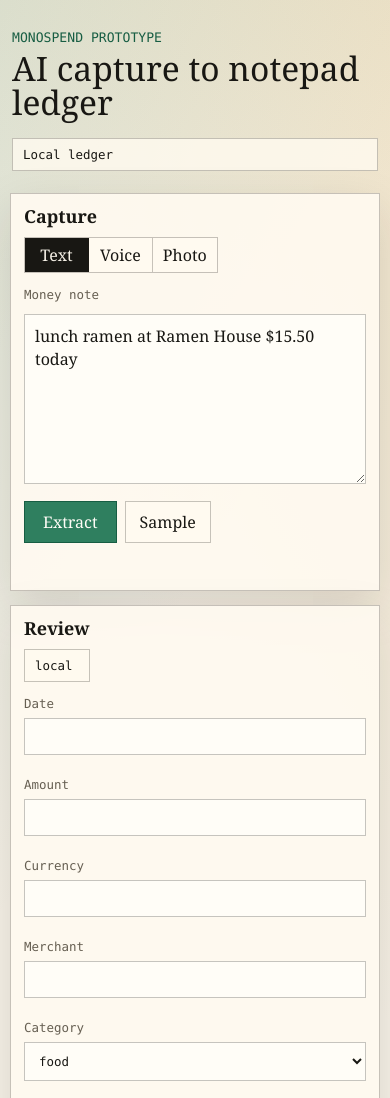
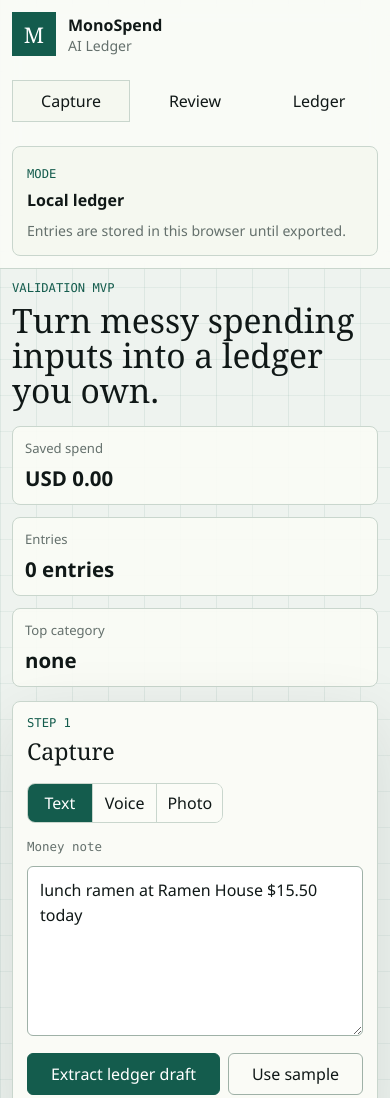
Before and after one commit to htom78/wanman-startup-studio, a website: page prototypes/monospend-ai-ledger/public/index.html in a window 390 px wide. Shown: the top 1098 px of the page. Drawn offline with Linux system fonts and the light colour scheme.

Commit message:
feat: refine monospend responsive app mock

```diff
--- a/prototypes/monospend-ai-ledger/public/index.html
+++ b/prototypes/monospend-ai-ledger/public/index.html
@@ -7,19 +7,64 @@
     <link rel="stylesheet" href="styles.css">
   </head>
   <body>
-    <main class="shell">
+    <div class="app-frame">
+      <aside class="rail" aria-label="App navigation">
+        <div class="brand-lockup">
+          <div class="brand-mark" aria-hidden="true">M</div>
+          <div>
+            <p>MonoSpend</p>
+            <span>AI Ledger</span>
+          </div>
+        </div>
+
+        <nav class="rail-nav" aria-label="Sections">
+          <a href="#capture" class="active">Capture</a>
+          <a href="#review">Review</a>
+          <a href="#ledger">Ledger</a>
+        </nav>
+
+        <div class="rail-card">
+          <span>Mode</span>
+          <strong id="storageStatus">Local ledger</strong>
+          <p>Entries are stored in this browser until exported.</p>
+        </div>
+      </aside>
+
+      <main class="app-main">
         <header class="topbar">
           <div>
-          <p class="eyebrow">MonoSpend Prototype</p>
-          <h1>AI capture to notepad ledger</h1>
+            <p class="eyebrow">Validation MVP</p>
+            <h1>Turn messy spending inputs into a ledger you own.</h1>
           </div>
-        <div class="status-pill" id="storageStatus">Local ledger</div>
+          <div class="top-actions" aria-label="Prototype status">
+            <span class="status-pill">No bank sync</span>
+            <span class="status-pill">Editable before save</span>
+            <span class="status-pill">Export ready</span>
+          </div>
         </header>
 
+        <section class="metrics-strip" aria-label="Ledger summary">
+          <article>
+            <span>Saved spend</span>
+            <strong id="totalAmount">USD 0.00</strong>
+          </article>
+          <article>
+            <span>Entries</span>
+            <strong id="entryCount">0 entries</strong>
+          </article>
+          <article>
+            <span>Top category</span>
+            <strong id="topCategory">none</strong>
+          </article>
+        </section>
+
         <section class="workspace" aria-label="MonoSpend AI ledger workspace">
-        <section class="panel capture-panel" aria-label="Capture expense">
-          <div class="panel-head">
+          <section class="surface capture-surface" id="capture" aria-label="Capture expense">
+            <div class="surface-head">
+              <div>
+                <p class="section-kicker">Step 1</p>
                 <h2>Capture</h2>
+              </div>
               <div class="mode-tabs" role="tablist" aria-label="Input mode">
                 <button class="mode-tab active" type="button" data-mode="text">Text</button>
                 <button class="mode-tab" type="button" data-mode="voice">Voice</button>
@@ -33,7 +78,7 @@
             </div>
 
             <div class="mode-pane" data-pane="voice">
-            <label for="voiceInput">Transcript</label>
+              <label for="voiceInput">Voice transcript</label>
               <textarea id="voiceInput" spellcheck="false" placeholder="Press Record or type a transcript"></textarea>
               <div class="button-row">
                 <button class="secondary" type="button" id="recordButton">Record</button>
@@ -50,16 +95,19 @@
             </div>
 
             <div class="button-row action-row">
-            <button class="primary" type="button" id="extractButton">Extract</button>
-            <button class="secondary" type="button" id="sampleButton">Sample</button>
+              <button class="primary" type="button" id="extractButton">Extract ledger draft</button>
+              <button class="ghost" type="button" id="sampleButton">Use sample</button>
             </div>
             <p class="message" id="message" role="status"></p>
           </section>
 
-        <section class="panel review-panel" aria-label="Review extracted ledger entry">
-          <div class="panel-head">
+          <section class="surface review-surface" id="review" aria-label="Review extracted ledger entry">
+            <div class="surface-head">
+              <div>
+                <p class="section-kicker">Step 2</p>
                 <h2>Review</h2>
-            <span id="providerBadge" class="mini-badge">local</span>
+              </div>
+              <span id="providerBadge" class="provider-badge">local</span>
             </div>
 
             <form class="entry-grid" id="entryForm">
@@ -82,36 +130,34 @@
             </form>
 
             <label for="ledgerLine">Ledger line</label>
-          <textarea id="ledgerLine" class="ledger-line" spellcheck="false"></textarea>
+            <textarea id="ledgerLine" class="ledger-line" spellcheck="false" placeholder="AI extraction appears here. Edit before saving."></textarea>
 
             <div class="button-row action-row">
-            <button class="primary" type="button" id="saveButton">Save</button>
-            <button class="secondary" type="button" id="clearDraftButton">Clear</button>
+              <button class="primary" type="button" id="saveButton">Save to ledger</button>
+              <button class="ghost" type="button" id="clearDraftButton">Clear draft</button>
             </div>
           </section>
 
-        <section class="panel ledger-panel" aria-label="Ledger">
-          <div class="panel-head">
-            <h2>Ledger</h2>
-            <span class="mini-badge" id="entryCount">0 entries</span>
+          <section class="surface ledger-surface" id="ledger" aria-label="Ledger">
+            <div class="surface-head">
+              <div>
+                <p class="section-kicker">Step 3</p>
+                <h2>Notepad ledger</h2>
               </div>
-
-          <div class="totals">
-            <div><span>Total</span><strong id="totalAmount">USD 0.00</strong></div>
-            <div><span>Top category</span><strong id="topCategory">none</strong></div>
             </div>
 
             <ol class="ledger-list" id="ledgerList"></ol>
 
             <div class="button-row export-row">
-            <button class="secondary" type="button" id="exportMarkdown">Markdown</button>
-            <button class="secondary" type="button" id="exportJson">JSONL</button>
-            <button class="secondary" type="button" id="exportCsv">CSV</button>
-            <button class="danger" type="button" id="clearLedger">Clear ledger</button>
+              <button class="secondary" type="button" id="exportMarkdown">Export Markdown</button>
+              <button class="secondary" type="button" id="exportJson">Export JSONL</button>
+              <button class="secondary" type="button" id="exportCsv">Export CSV</button>
+              <button class="danger" type="button" id="clearLedger">Clear</button>
             </div>
           </section>
         </section>
       </main>
+    </div>
 
     <script src="app.js"></script>
   </body>
--- a/prototypes/monospend-ai-ledger/public/styles.css
+++ b/prototypes/monospend-ai-ledger/public/styles.css
@@ -1,29 +1,38 @@
 :root {
-  --ink: #181713;
-  --paper: #f6f1e7;
-  --panel: #fffaf0;
-  --line: #1f1b1440;
-  --muted: #665f52;
-  --accent: #2f7f5f;
-  --accent-strong: #175d43;
-  --warn: #b8492f;
-  --gold: #d9a441;
-  --shadow: 0 18px 45px rgba(33, 27, 17, 0.13);
+  --ink: #101817;
+  --muted: #64706c;
+  --canvas: #eef3ef;
+  --surface: #fbfcf7;
+  --surface-2: #f5f8f0;
+  --line: #c9d6cd;
+  --line-strong: #9fb1a7;
+  --green: #145c4d;
+  --green-2: #1f7a62;
+  --blue: #2f5e88;
+  --clay: #b85d3d;
+  --yellow: #d7b84f;
+  --shadow: 0 22px 70px rgba(16, 24, 23, 0.11);
+  --radius: 8px;
 }
 
 * {
   box-sizing: border-box;
 }
 
+html {
+  scroll-behavior: smooth;
+}
+
 body {
   margin: 0;
   min-height: 100vh;
   background:
-    linear-gradient(120deg, rgba(47, 127, 95, 0.13), transparent 34%),
-    linear-gradient(240deg, rgba(216, 164, 65, 0.18), transparent 38%),
-    var(--paper);
+    linear-gradient(90deg, rgba(20, 92, 77, 0.08) 1px, transparent 1px),
+    linear-gradient(0deg, rgba(20, 92, 77, 0.06) 1px, transparent 1px),
+    var(--canvas);
+  background-size: 36px 36px;
   color: var(--ink);
-  font-family: ui-serif, Georgia, Cambria, "Times New Roman", serif;
+  font-family: Avenir Next, Avenir, "Segoe UI", sans-serif;
 }
 
 button,
@@ -35,108 +44,276 @@ select {
 
 button {
   min-height: 42px;
-  border: 1px solid var(--line);
-  background: var(--panel);
+  border: 1px solid var(--line-strong);
+  background: var(--surface);
   color: var(--ink);
   cursor: pointer;
-  transition: transform 140ms ease, box-shadow 140ms ease, background 140ms ease;
+  transition: background 140ms ease, border-color 140ms ease, box-shadow 140ms ease, transform 140ms ease;
 }
 
 button:hover {
+  border-color: var(--green);
+  box-shadow: 0 10px 24px rgba(16, 24, 23, 0.12);
   transform: translateY(-1px);
-  box-shadow: 0 10px 22px rgba(33, 27, 17, 0.12);
 }
 
 button:disabled {
   cursor: not-allowed;
-  opacity: 0.62;
+  opacity: 0.58;
   transform: none;
   box-shadow: none;
 }
 
-.shell {
-  width: min(1440px, calc(100vw - 32px));
-  margin: 0 auto;
-  padding: 24px 0 34px;
+.app-frame {
+  display: grid;
+  grid-template-columns: 244px minmax(0, 1fr);
+  min-height: 100vh;
+}
+
+.rail {
+  position: sticky;
+  top: 0;
+  height: 100vh;
+  display: grid;
+  grid-template-rows: auto auto 1fr;
+  gap: 24px;
+  padding: 22px;
+  border-right: 1px solid var(--line);
+  background: rgba(251, 252, 247, 0.88);
+  backdrop-filter: blur(12px);
+}
+
+.brand-lockup {
+  display: flex;
+  align-items: center;
+  gap: 12px;
+}
+
+.brand-mark {
+  display: grid;
+  place-items: center;
+  width: 44px;
+  height: 44px;
+  border: 1px solid var(--green);
+  background: var(--green);
+  color: white;
+  font-family: Georgia, Cambria, serif;
+  font-size: 1.35rem;
+}
+
+.brand-lockup p,
+.brand-lockup span,
+.eyebrow,
+.section-kicker,
+.rail-card span,
+.status-pill,
+.provider-badge,
+label {
+  letter-spacing: 0;
+}
+
+.brand-lockup p {
+  margin: 0;
+  font-weight: 700;
+}
+
+.brand-lockup span {
+  display: block;
+  color: var(--muted);
+  font-size: 0.88rem;
+}
+
+.rail-nav {
+  display: grid;
+  gap: 8px;
+}
+
+.rail-nav a {
+  display: block;
+  padding: 10px 12px;
+  border: 1px solid transparent;
+  color: var(--ink);
+  text-decoration: none;
+}
+
+.rail-nav a.active,
+.rail-nav a:hover {
+  border-color: var(--line);
+  background: var(--surface-2);
+}
+
+.rail-card {
+  align-self: end;
+  border: 1px solid var(--line);
+  background: var(--surface-2);
+  padding: 14px;
+  border-radius: var(--radius);
+}
+
+.rail-card span,
+.section-kicker,
+.eyebrow {
+  color: var(--green);
+  font-family: ui-monospace, SFMono-Regular, Menlo, Consolas, monospace;
+  font-size: 0.76rem;
+  text-transform: uppercase;
+}
+
+.rail-card strong {
+  display: block;
+  margin-top: 6px;
+  font-size: 1rem;
+}
+
+.rail-card p {
+  margin: 10px 0 0;
+  color: var(--muted);
+  font-size: 0.88rem;
+  line-height: 1.45;
+}
+
+.app-main {
+  min-width: 0;
+  padding: 28px;
 }
 
 .topbar {
   display: flex;
   justify-content: space-between;
-  gap: 18px;
+  gap: 24px;
   align-items: flex-end;
-  padding: 18px 2px 22px;
+  margin-bottom: 18px;
 }
 
 .eyebrow {
-  margin: 0 0 6px;
-  color: var(--accent-strong);
-  font-family: ui-monospace, SFMono-Regular, Menlo, Consolas, monospace;
-  font-size: 0.82rem;
-  text-transform: uppercase;
+  margin: 0 0 8px;
 }
 
 h1,
 h2 {
   margin: 0;
-  line-height: 1.02;
   letter-spacing: 0;
 }
 
 h1 {
-  max-width: 780px;
-  font-size: clamp(2.1rem, 7vw, 5.8rem);
+  max-width: 760px;
+  font-family: Georgia, Cambria, "Times New Roman", serif;
+  font-size: 3.6rem;
+  font-weight: 500;
+  line-height: 0.98;
+}
+
+h2 {
+  font-family: Georgia, Cambria, "Times New Roman", serif;
+  font-size: 1.45rem;
   font-weight: 500;
 }
 
-h2 {
-  font-size: 1.12rem;
+.top-actions {
+  display: flex;
+  flex-wrap: wrap;
+  justify-content: flex-end;
+  gap: 8px;
+  max-width: 420px;
 }
 
 .status-pill,
-.mini-badge {
+.provider-badge {
   border: 1px solid var(--line);
-  background: rgba(255, 250, 240, 0.82);
+  background: var(--surface);
+  color: var(--green);
   padding: 8px 10px;
   font-family: ui-monospace, SFMono-Regular, Menlo, Consolas, monospace;
-  font-size: 0.78rem;
+  font-size: 0.76rem;
   white-space: nowrap;
+}
+
+.metrics-strip {
+  display: grid;
+  grid-template-columns: 1.2fr 0.8fr 1fr;
+  gap: 12px;
+  margin-bottom: 14px;
+}
+
+.metrics-strip article {
+  min-width: 0;
+  border: 1px solid var(--line);
+  background: rgba(251, 252, 247, 0.9);
+  padding: 14px;
+  border-radius: var(--radius);
+}
+
+.metrics-strip span {
+  display: block;
+  margin-bottom: 7px;
+  color: var(--muted);
+  font-size: 0.82rem;
+}
+
+.metrics-strip strong {
+  display: block;
+  font-size: 1.28rem;
+  overflow-wrap: anywhere;
 }
 
 .workspace {
   display: grid;
-  grid-template-columns: minmax(280px, 0.9fr) minmax(320px, 1fr) minmax(320px, 1fr);
+  grid-template-columns: minmax(300px, 0.85fr) minmax(360px, 1fr);
+  grid-template-areas:
+    "capture review"
+    "ledger ledger";
   gap: 14px;
   align-items: start;
 }
 
-.panel {
+.surface {
   min-width: 0;
-  background: rgba(255, 250, 240, 0.92);
   border: 1px solid var(--line);
+  background: rgba(251, 252, 247, 0.96);
+  border-radius: var(--radius);
   box-shadow: var(--shadow);
-  padding: 16px;
+  padding: 18px;
 }
 
-.panel-head {
+.capture-surface {
+  grid-area: capture;
+}
+
+.review-surface {
+  grid-area: review;
+}
+
+.ledger-surface {
+  grid-area: ledger;
+}
+
+.surface-head {
   display: flex;
   justify-content: space-between;
-  gap: 12px;
+  gap: 16px;
   align-items: center;
-  margin-bottom: 14px;
+  margin-bottom: 16px;
+}
+
+.section-kicker {
+  margin: 0 0 5px;
 }
 
 .mode-tabs {
   display: inline-grid;
   grid-template-columns: repeat(3, minmax(0, 1fr));
+  width: min(310px, 100%);
   border: 1px solid var(--line);
+  border-radius: var(--radius);
+  overflow: hidden;
 }
 
 .mode-tab {
-  min-height: 34px;
+  min-height: 36px;
   border: 0;
   border-right: 1px solid var(--line);
-  padding: 6px 10px;
+  background: var(--surface);
+  padding: 8px 10px;
 }
 
 .mode-tab:last-child {
@@ -144,8 +321,8 @@ h2 {
 }
 
 .mode-tab.active {
-  background: var(--ink);
-  color: var(--paper);
+  background: var(--green);
+  color: white;
 }
 
 label {
@@ -161,24 +338,26 @@ textarea,
 input,
 select {
   width: 100%;
-  border: 1px solid var(--line);
-  background: #fffdf7;
+  min-width: 0;
+  border: 1px solid var(--line-strong);
+  background: #ffffff;
   color: var(--ink);
-  padding: 10px;
+  border-radius: 6px;
+  padding: 11px 12px;
   outline: none;
 }
 
 textarea:focus,
 input:focus,
 select:focus {
-  border-color: var(--accent);
-  box-shadow: 0 0 0 3px rgba(47, 127, 95, 0.14);
+  border-color: var(--green-2);
+  box-shadow: 0 0 0 3px rgba(31, 122, 98, 0.14);
 }
 
 textarea {
   resize: vertical;
   min-height: 170px;
-  line-height: 1.48;
+  line-height: 1.52;
 }
 
 .mode-pane {
@@ -200,20 +379,32 @@ textarea {
   margin-top: 12px;
 }
 
-.primary {
-  background: var(--accent);
-  border-color: var(--accent-strong);
-  color: #fffdf7;
-  padding: 0 18px;
+.primary,
+.secondary,
+.ghost,
+.danger {
+  border-radius: 6px;
+  padding: 0 16px;
 }
 
-.secondary,
-.danger {
-  padding: 0 14px;
+.primary {
+  background: var(--green);
+  border-color: var(--green);
+  color: white;
+}
+
+.secondary {
+  background: var(--surface-2);
+}
+
+.ghost {
+  background: transparent;
 }
 
 .danger {
-  color: var(--warn);
+  border-color: rgba(184, 93, 61, 0.48);
+  color: var(--clay);
+  background: #fff8f5;
 }
 
 .hint,
@@ -227,13 +418,18 @@ textarea {
   margin: 12px 0 0;
 }
 
+.message[data-kind="error"] {
+  color: var(--clay);
+}
+
 .receipt-preview {
   display: none;
   width: 100%;
-  max-height: 170px;
+  max-height: 190px;
   object-fit: contain;
   border: 1px solid var(--line);
-  background: #fffdf7;
+  background: white;
+  border-radius: 6px;
   margin: 0 0 12px;
 }
 
@@ -243,59 +439,48 @@ textarea {
 
 .entry-grid {
   display: grid;
-  grid-template-columns: repeat(2, minmax(0, 1fr));
+  grid-template-columns: repeat(3, minmax(0, 1fr));
   gap: 10px;
 }
 
 .ledger-line {
-  min-height: 92px;
+  min-height: 98px;
   font-family: ui-monospace, SFMono-Regular, Menlo, Consolas, monospace;
-}
-
-.totals {
-  display: grid;
-  grid-template-columns: repeat(2, minmax(0, 1fr));
-  gap: 10px;
-  margin-bottom: 14px;
-}
-
-.totals div {
-  border: 1px solid var(--line);
-  background: #fffdf7;
-  padding: 12px;
-}
-
-.totals span {
-  display: block;
-  color: var(--muted);
-  font-family: ui-monospace, SFMono-Regular, Menlo, Consolas, monospace;
-  font-size: 0.75rem;
-  margin-bottom: 8px;
-}
-
-.totals strong {
-  font-size: 1.2rem;
-  font-weight: 600;
 }
 
 .ledger-list {
   display: grid;
-  gap: 8px;
-  min-height: 250px;
-  max-height: 430px;
+  grid-template-columns: repeat(2, minmax(0, 1fr));
+  gap: 10px;
+  min-height: 160px;
+  max-height: 320px;
   overflow: auto;
   margin: 0;
   padding: 0;
   list-style: none;
 }
 
+.ledger-list:empty::before {
+  content: "No ledger entries yet. Extract and save one expense to test the flow.";
+  display: block;
+  grid-column: 1 / -1;
+  border: 1px dashed var(--line-strong);
+  border-radius: var(--radius);
+  color: var(--muted);
+  padding: 18px;
+}
+
 .ledger-list li {
+  min-width: 0;
   border: 1px solid var(--line);
-  background: #fffdf7;
-  padding: 11px;
+  background:
+    linear-gradient(90deg, rgba(47, 94, 136, 0.08), transparent 34%),
+    white;
+  border-radius: var(--radius);
+  padding: 13px;
   font-family: ui-monospace, SFMono-Regular, Menlo, Consolas, monospace;
-  font-size: 0.86rem;
-  line-height: 1.45;
+  font-size: 0.9rem;
+  line-height: 1.5;
   overflow-wrap: anywhere;
 }
 
@@ -303,20 +488,39 @@ textarea {
   margin-top: 14px;
 }
 
-@media (max-width: 1080px) {
-  .workspace {
-    grid-template-columns: 1fr 1fr;
+@media (max-width: 1180px) {
+  .app-frame {
+    grid-template-columns: 1fr;
   }
 
-  .ledger-panel {
+  .rail {
+    position: static;
+    height: auto;
+    grid-template-columns: 1fr auto;
+    grid-template-rows: auto auto;
+    padding: 16px 20px;
+    border-right: 0;
+    border-bottom: 1px solid var(--line);
+  }
+
+  .rail-nav {
     grid-column: 1 / -1;
+    grid-template-columns: repeat(3, minmax(0, 1fr));
+  }
+
+  .rail-card {
+    align-self: center;
+    max-width: 260px;
+  }
+
+  h1 {
+    font-size: 3rem;
   }
 }
 
-@media (max-width: 760px) {
-  .shell {
-    width: min(100vw - 20px, 720px);
-    padding-top: 12px;
+@media (max-width: 900px) {
+  .app-main {
+    padding: 18px;
   }
 
   .topbar {
@@ -324,22 +528,81 @@ textarea {
     align-items: start;
   }
 
-  .workspace,
-  .entry-grid,
-  .totals {
+  .top-actions {
+    justify-content: flex-start;
+  }
+
+  .metrics-strip,
+  .workspace {
     grid-template-columns: 1fr;
   }
 
-  .panel {
-    padding: 13px;
+  .workspace {
+    grid-template-areas:
+      "capture"
+      "review"
+      "ledger";
   }
 
-  .panel-head {
+  .entry-grid,
+  .ledger-list {
+    grid-template-columns: 1fr;
+  }
+}
+
+@media (max-width: 620px) {
+  .app-main {
+    padding: 12px;
+  }
+
+  .rail {
+    padding: 12px;
+  }
+
+  .rail {
+    grid-template-columns: 1fr;
+  }
+
+  .rail-card {
+    max-width: none;
+  }
+
+  .rail-nav {
+    gap: 6px;
+  }
+
+  .rail-nav a {
+    text-align: center;
+    padding: 9px 7px;
+  }
+
+  h1 {
+    font-size: 2.1rem;
+    line-height: 1.04;
+  }
+
+  .surface {
+    padding: 14px;
+  }
+
+  .surface-head {
+    display: grid;
     align-items: start;
-    display: grid;
   }
 
   .mode-tabs {
     width: 100%;
   }
+
+  .top-actions {
+    display: none;
+  }
+
+  .metrics-strip article {
+    padding: 12px;
+  }
+
+  .button-row button {
+    flex: 1 1 auto;
+  }
 }
```
Lines whose indentation alone changed are shown as unchanged.
